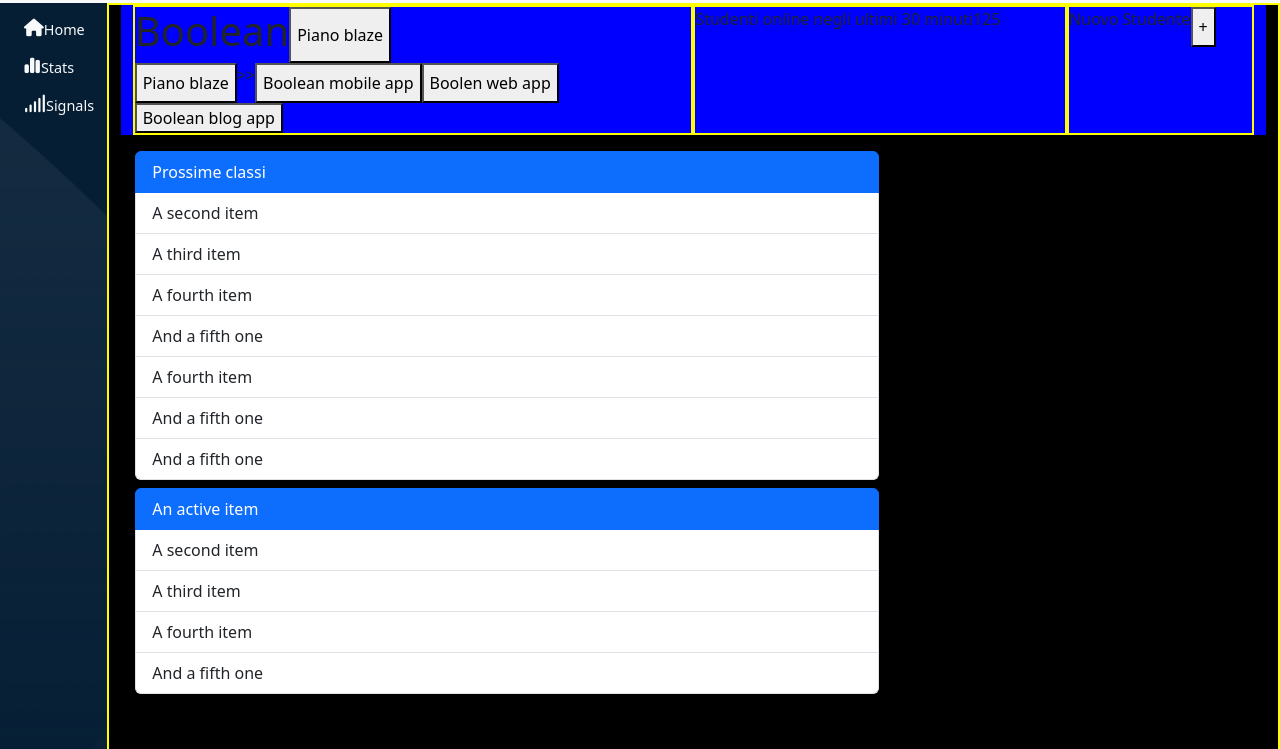
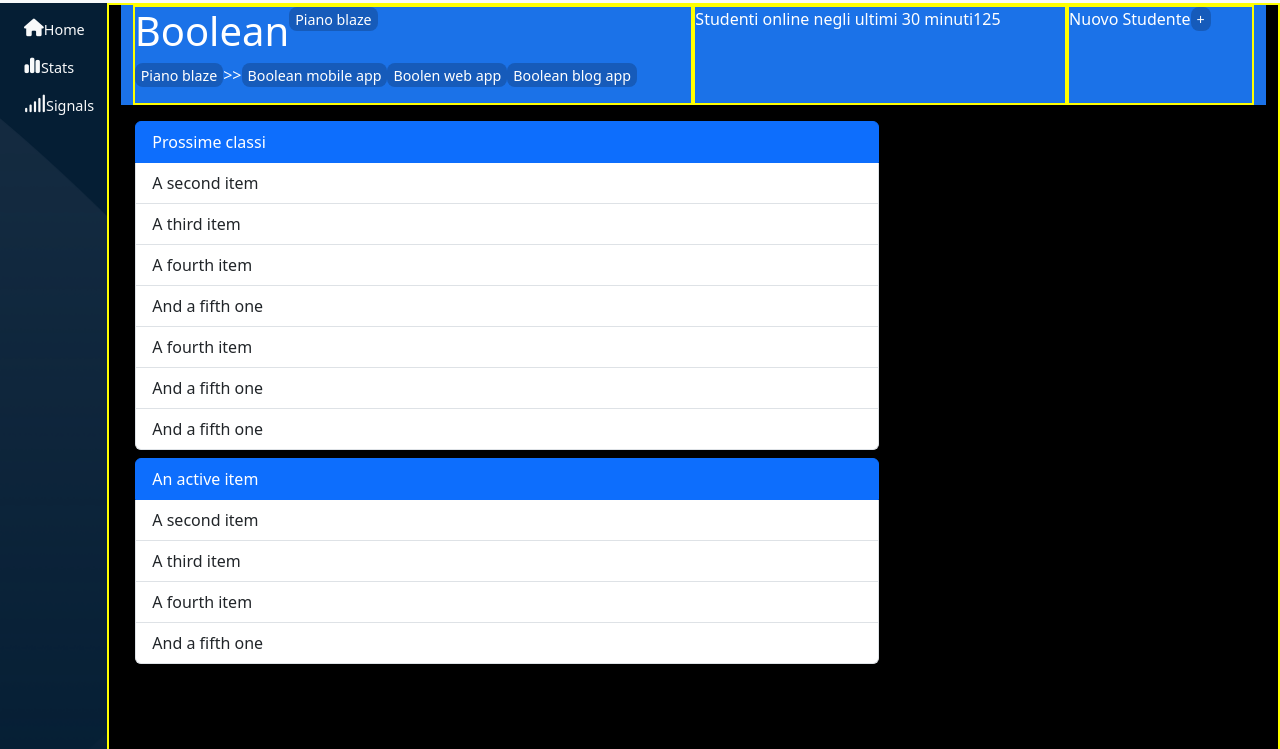
Before and after one commit to BernardoBarbucci/html-css-bootstrap-dashboard, a plain HTML site: page index.html in a window 1280 px wide. Shown: the part 51-800 px from the top of the page. Drawn offline with nearby package versions, Linux system fonts and the light colour scheme.

Commit message:
top_bar migliorati i buttons e le le grandezze

```diff
--- a/css/style.css
+++ b/css/style.css
@@ -65,7 +65,17 @@ body{
 }
 /* TOP-BAR */
 .custom-top_bar{
-    background-color: blue;
+    background-color: rgb(27, 114, 232);
+    color: white;
+}
+.custom-top_bar button{
+    background-color: rgb(22, 91, 186);
+    height: 1.5rem;
+    border: none;
+    border-radius: .5rem;
+    font-size: .89em;
+    color: white;
+    text-align: center;
 }
 
     /* JUMBOTRON */
```
Also changed, not shown: index.html (+0 -1 lines).
